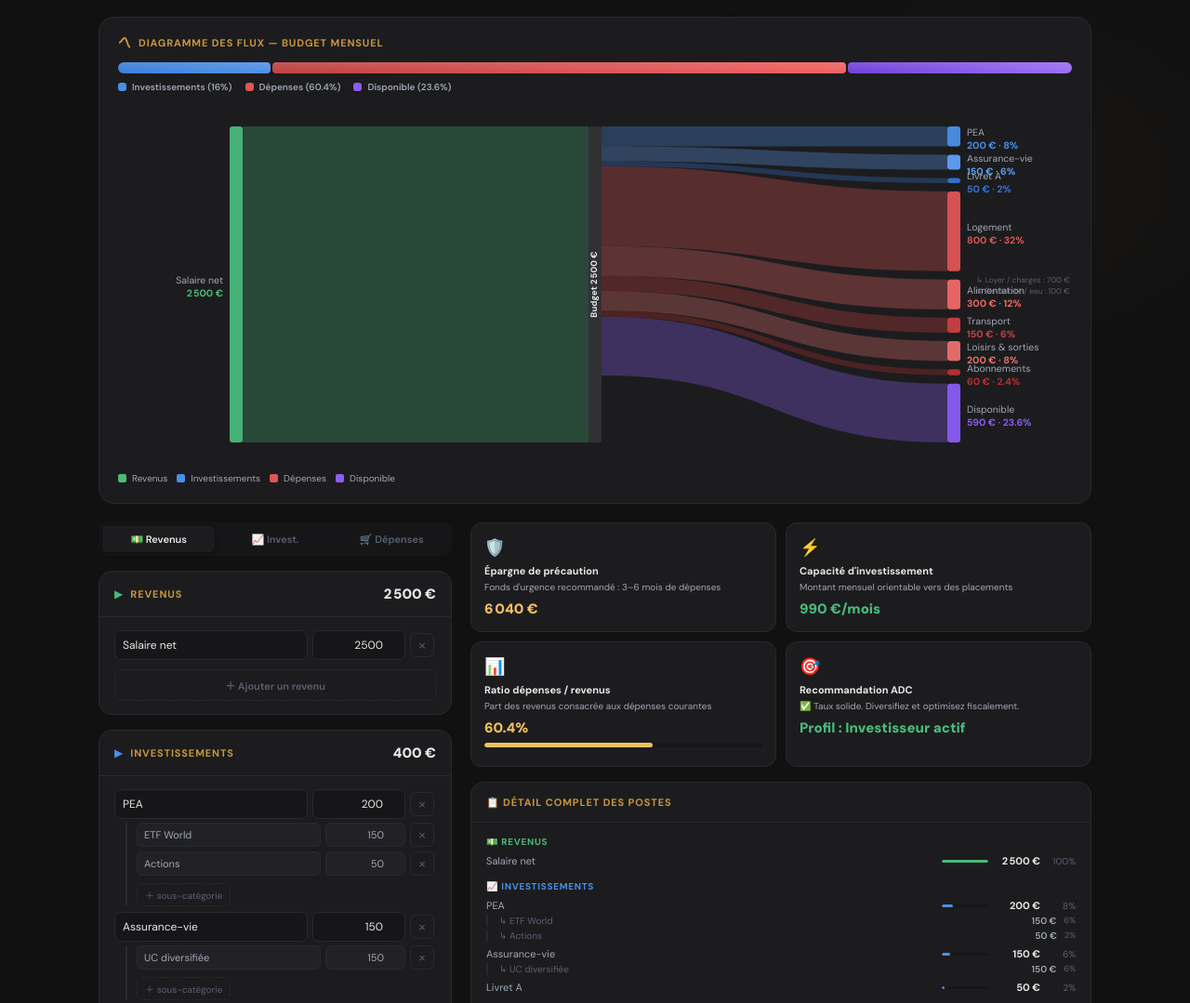
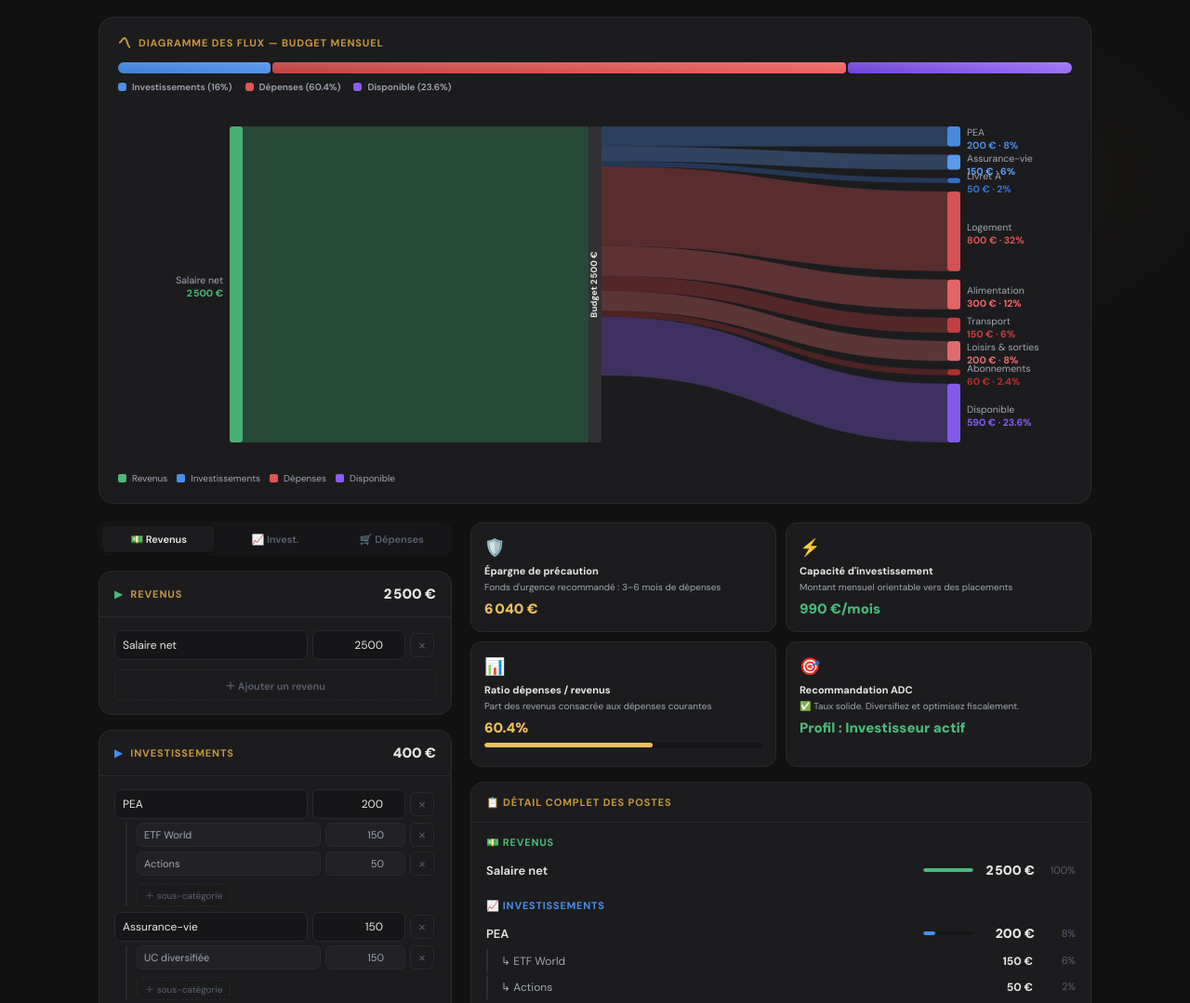
Before and after one commit to SofianeQuant/budget, a plain HTML site: page index.html in a window 1280 px wide. Shown: the part 450-1529 px from the top of the page at 93% size. Drawn offline with nearby package versions, Linux system fonts and the light colour scheme.

Commit message:
Add files via upload

```diff
--- a/index.html
+++ b/index.html
@@ -608,7 +608,7 @@ function renderMobileFlow(){
   function mfItem(label,val,color,subs){
     const p=rev>0?(val/rev*100):0;
     const barW=Math.min(100,p*2);
-    const subHtml=(subs||[]).filter(s=>s.amount>0).map(s=>`<span style="display:inline-block;background:rgba(255,255,255,0.05);border-radius:4px;padding:1px 6px;margin:2px 2px 0 0;font-size:9px;color:var(--text3)">↳ ${s.label} : ${fmt(s.amount)}</span>`).join('');
+    const subHtml=(subs||[]).filter(s=>s.amount>0).map(s=>`<span style="display:inline-block;background:rgba(255,255,255,0.07);border:1px solid rgba(255,255,255,0.08);border-radius:4px;padding:1px 6px;margin:2px 2px 0 0;font-size:9px;color:var(--text2)">↳ ${s.label} : ${fmt(s.amount)}</span>`).join('');
     return `<div class="mf-item">
       <div class="mf-accent" style="background:${color}"></div>
       <div class="mf-bar-bg" style="width:${barW}%;background:${color}"></div>
@@ -716,13 +716,7 @@ function renderSankey(){
     const ty=n.y+n.h/2;
     html+=`<text x="${n.x+NODE_W+LP}" y="${ty-3.5}" text-anchor="start" dominant-baseline="middle" fill="#A0A8B4" font-size="${FONT}" font-family="DM Sans">${n.label}</text>`;
     html+=`<text x="${n.x+NODE_W+LP}" y="${ty+FONT}" text-anchor="start" dominant-baseline="middle" fill="${n.color}" font-size="${FONT}" font-family="DM Sans" font-weight="700">${fmt(n.val)} · ${pct(n.val/rev*100)}</text>`;
-    if(n.detail&&n.detail.length>0&&n.h>34){
-      let dy=n.y+n.h+6;
-      n.detail.filter(s=>s.amount>0).slice(0,3).forEach(s=>{
-        html+=`<text x="${n.x+NODE_W+LP+10}" y="${dy}" dominant-baseline="hanging" fill="#5A6070" font-size="8.5" font-family="DM Sans">↳ ${s.label} : ${fmt(s.amount)}</text>`;
-        dy+=12;
-      });
-    }
+
   });
   svg.innerHTML=html;
   // Hover
@@ -773,11 +767,11 @@ function renderBreakdown(){
   const restant=Math.max(0,totalRevenus()-totalInvest()-totalDepenses());
   body.innerHTML=sections.map(s=>{
     const filtered=s.items.filter(i=>i.amount>0);if(!filtered.length)return'';
-    return`<div style="margin-bottom:14px"><div style="font-size:10px;font-weight:700;text-transform:uppercase;letter-spacing:.07em;color:${s.color};margin-bottom:7px">${s.label}</div>${filtered.map(i=>{
-      const subHtml=(i.subs||[]).filter(sub=>sub.amount>0).map(sub=>`<div style="display:flex;justify-content:space-between;padding-left:12px;border-left:2px solid rgba(255,255,255,.06);margin-bottom:3px"><span style="font-size:10px;color:var(--text3)">↳ ${sub.label}</span><div style="display:flex;gap:8px"><span style="font-size:10px;font-weight:600;color:var(--text2)">${fmt(sub.amount)}</span><span style="font-size:9px;color:var(--text3)">${pct(sub.amount/rev*100)}</span></div></div>`).join('');
-      return`<div style="margin-bottom:6px"><div style="display:flex;justify-content:space-between;align-items:center;margin-bottom:3px;gap:6px"><span style="font-size:11px;color:var(--text2);min-width:0;overflow:hidden;text-overflow:ellipsis;white-space:nowrap">${i.label}</span><div style="display:flex;align-items:center;gap:6px;flex-shrink:0"><div style="width:50px;height:3px;background:var(--bg3);border-radius:2px;overflow:hidden"><div style="height:100%;border-radius:2px;background:${s.color};width:${Math.min(100,i.amount/rev*100*3)}%"></div></div><span style="font-size:11px;font-weight:700;color:var(--text);min-width:50px;text-align:right">${fmt(i.amount)}</span><span style="font-size:10px;color:var(--text3);min-width:32px;text-align:right">${pct(i.amount/rev*100)}</span></div></div>${subHtml}</div>`;
+    return`<div style="margin-bottom:18px"><div style="font-size:11px;font-weight:700;text-transform:uppercase;letter-spacing:.07em;color:${s.color};margin-bottom:10px">${s.label}</div>${filtered.map(i=>{
+      const subHtml=(i.subs||[]).filter(sub=>sub.amount>0).map(sub=>`<div style="display:flex;justify-content:space-between;padding:5px 0 5px 14px;border-left:2px solid rgba(255,255,255,.08);margin-bottom:2px"><span style="font-size:12px;color:var(--text2)">↳ ${sub.label}</span><div style="display:flex;gap:10px;flex-shrink:0"><span style="font-size:12px;font-weight:700;color:var(--text)">${fmt(sub.amount)}</span><span style="font-size:11px;color:var(--text3);min-width:36px;text-align:right">${pct(sub.amount/rev*100)}</span></div></div>`).join('');
+      return`<div style="margin-bottom:8px"><div style="display:flex;justify-content:space-between;align-items:center;margin-bottom:4px;gap:8px;padding:4px 0"><span style="font-size:13px;font-weight:600;color:var(--text);min-width:0;overflow:hidden;text-overflow:ellipsis;white-space:nowrap">${i.label}</span><div style="display:flex;align-items:center;gap:8px;flex-shrink:0"><div style="width:54px;height:4px;background:var(--bg3);border-radius:2px;overflow:hidden"><div style="height:100%;border-radius:2px;background:${s.color};width:${Math.min(100,i.amount/rev*100*3)}%"></div></div><span style="font-size:14px;font-weight:800;color:var(--text);min-width:58px;text-align:right">${fmt(i.amount)}</span><span style="font-size:11px;color:var(--text3);min-width:36px;text-align:right">${pct(i.amount/rev*100)}</span></div></div>${subHtml}</div>`;
     }).join('')}</div>`;
-  }).join('')+(restant>0?`<div style="border-top:1px solid var(--border);padding-top:10px;display:flex;justify-content:space-between"><span style="font-size:11px;font-weight:700;color:${REST_COLOR}">💜 Reste disponible</span><div style="display:flex;gap:8px"><span style="font-size:11px;font-weight:800;color:${REST_COLOR}">${fmt(restant)}</span><span style="font-size:10px;color:var(--text3)">${pct(restant/rev*100)}</span></div></div>`:'');
+  }).join('')+(restant>0?`<div style="border-top:1px solid var(--border);padding-top:12px;display:flex;justify-content:space-between;align-items:center"><span style="font-size:13px;font-weight:700;color:${REST_COLOR}">💜 Reste disponible</span><div style="display:flex;gap:10px;align-items:baseline"><span style="font-size:15px;font-weight:900;color:${REST_COLOR}">${fmt(restant)}</span><span style="font-size:11px;color:var(--text3)">${pct(restant/rev*100)}</span></div></div>`:'');
 }
 
 // ─── MODAL ───────────────────────────────────────────────────────────────────
```
